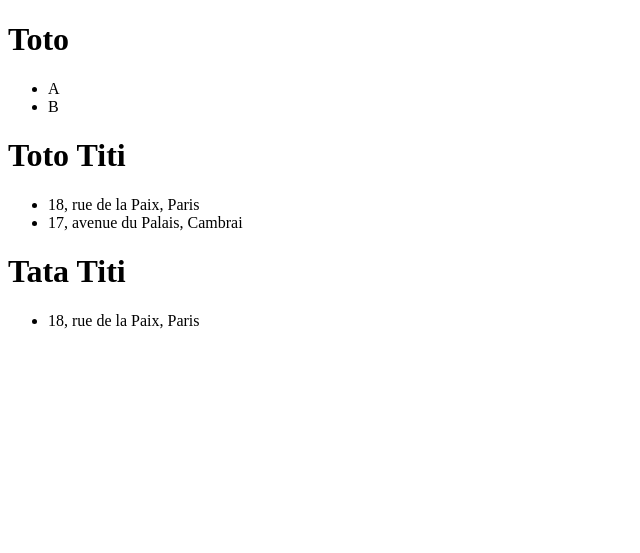
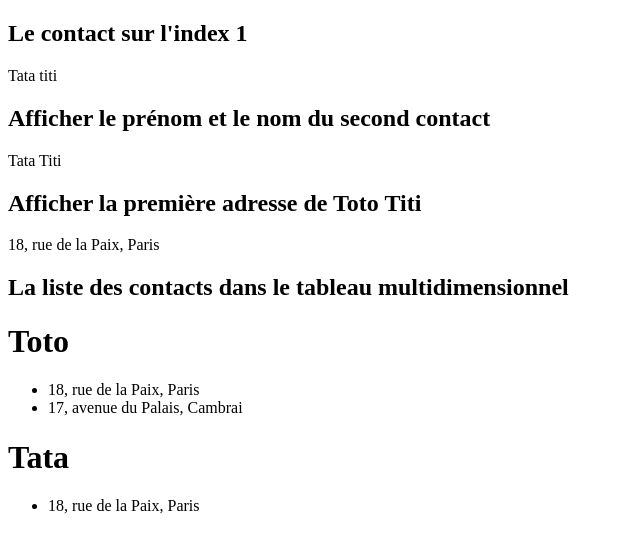
Before and after one commit to dwwm-valenciennes/php, a PHP site: page / in a window 1280 px wide. Shown: the top 553 px of the page, without its empty margins (0-640 px from the left). Run offline with PHP 8.4, Linux system fonts and the light colour scheme.

Commit message:
Continue tableau php

```diff
--- a/04-tableaux/index.php
+++ b/04-tableaux/index.php
@@ -13,6 +13,10 @@
         // Un tableau simple contient des chaines
         $contacts = ['Toto titi', 'Tata titi'];
 
+        // Afficher Tata titi
+        echo '<h2>Le contact sur l\'index 1</h2>';
+        echo $contacts[1];
+
         // <?= équivaut à <?php echo
         // <?php $contact;
 
@@ -21,10 +25,29 @@
         // Un tableau peut contenir N dimensions.
         // Ici, on en a 3: Les contacts, Le contact, Les adresses.
         $contactMultis = [
-            ['nom' => 'Titi', 'prenom' => 'Toto', 'adresses' => ['A', 'B']],
+            [
+                'nom' => 'Titi',
+                'prenom' => 'Toto',
+                'adresses' => [
+                    0 => '18, rue de la Paix, Paris',
+                    1 => '17, avenue du Palais, Cambrai'
+                ]
+            ],
+            [
+                'nom' => 'Titi',
+                'prenom' => 'Tata',
+                'adresses' => ['18, rue de la Paix, Paris']
+            ]
         ];
     ?>
 
+    <h2>Afficher le prénom et le nom du second contact</h2>
+    <?php echo $contactMultis[1]['prenom'].' '.$contactMultis[1]['nom']; ?>
+
+    <h2>Afficher la première adresse de Toto Titi</h2>
+    <?php echo $contactMultis[0]['adresses'][0]; ?>
+
+    <h2>La liste des contacts dans le tableau multidimensionnel</h2>
     <?php foreach ($contactMultis as $contact) { ?>
 
         <div>
@@ -38,20 +61,5 @@
 
     <?php } ?>
 
-    <div>
-        <h1>Toto Titi</h1>
-        <ul>
-            <li>18, rue de la Paix, Paris</li>
-            <li>17, avenue du Palais, Cambrai</li>
-        </ul>
-    </div>
-
-    <div>
-        <h1>Tata Titi</h1>
-        <ul>
-            <li>18, rue de la Paix, Paris</li>
-        </ul>
-    </div>
-
 </body>
 </html>
```
